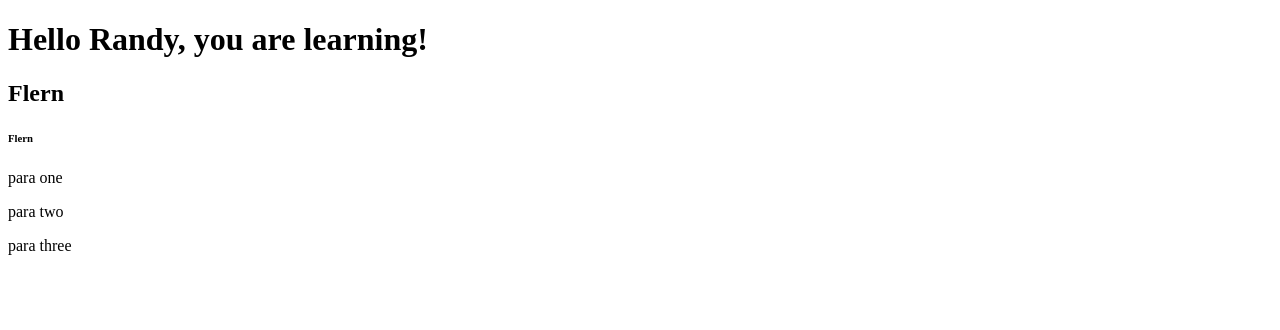
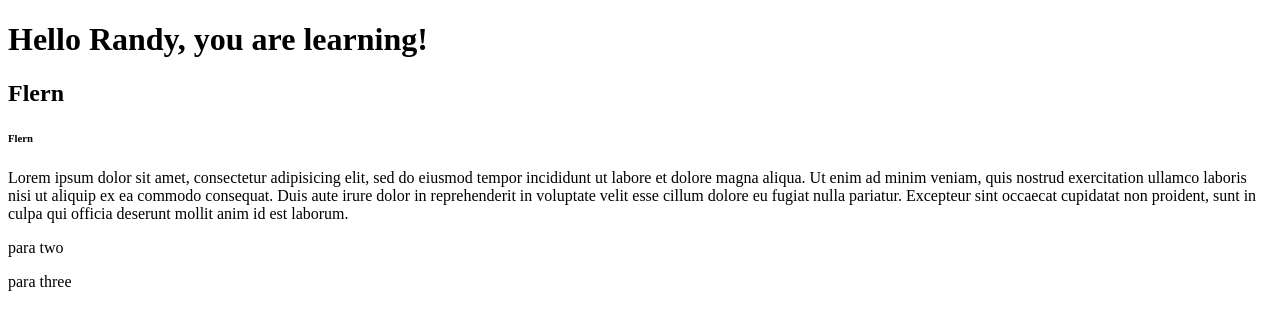
Before and after one commit to randycanegaly/simplewebpage, a plain HTML site: page index.html in a window 1280 px wide. Drawn offline with Linux system fonts and the light colour scheme.

Commit message:
minor change, following the HTML5 ZTM lesson.

```diff
--- a/index.html
+++ b/index.html
@@ -8,7 +8,12 @@
 		<h2>Flern</h2>
 		<h6>Flern</h6>
 
-		<p>para one</p>
+		<p>Lorem ipsum dolor sit amet, consectetur adipisicing elit, sed do eiusmod
+		tempor incididunt ut labore et dolore magna aliqua. Ut enim ad minim veniam,
+		quis nostrud exercitation ullamco laboris nisi ut aliquip ex ea commodo
+		consequat. Duis aute irure dolor in reprehenderit in voluptate velit esse
+		cillum dolore eu fugiat nulla pariatur. Excepteur sint occaecat cupidatat non
+		proident, sunt in culpa qui officia deserunt mollit anim id est laborum.</p>
 		<p>para two</p>
 		<p>para three</p>
 	</body>
```
